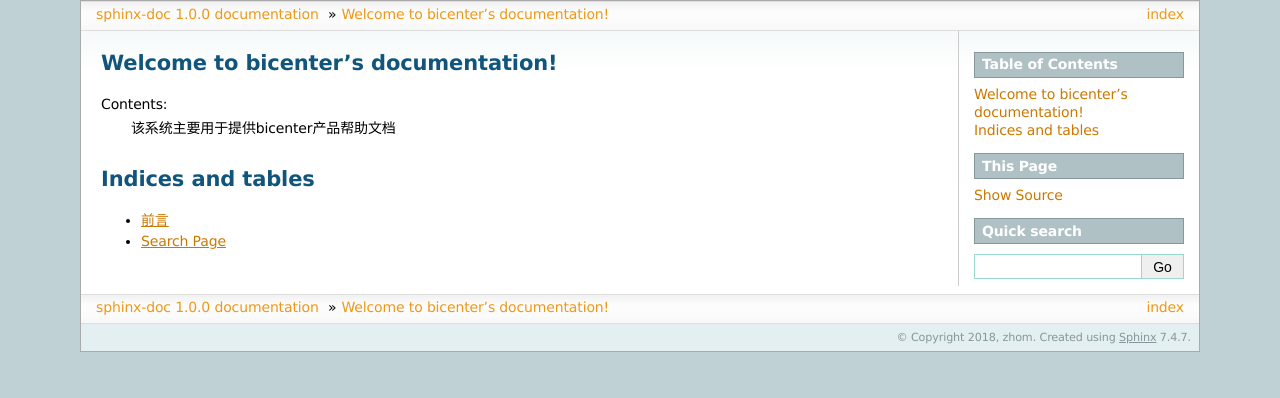
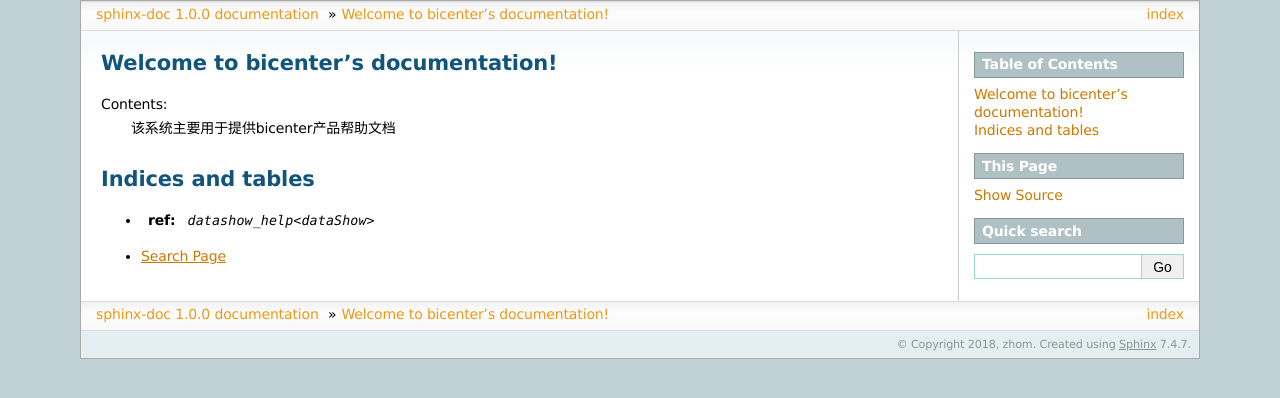
Before and after one commit to bicenter2019/bicenter-doc, a Sphinx documentation site: the page built from source/index.rst, in a window 1280 px wide. Shown: the top 398 px of the page. Built offline with Sphinx 7.4.7, drawn with Linux system fonts in a browser that asks for light colours.

Commit message:
Add files via upload

```diff
--- a/source/index.rst
+++ b/source/index.rst
@@ -16,5 +16,5 @@
 Indices and tables
 =====================================
 
-* :ref:`dataShow`
+* :ref: `datashow_help<dataShow>`
 * :ref:`search`
```
